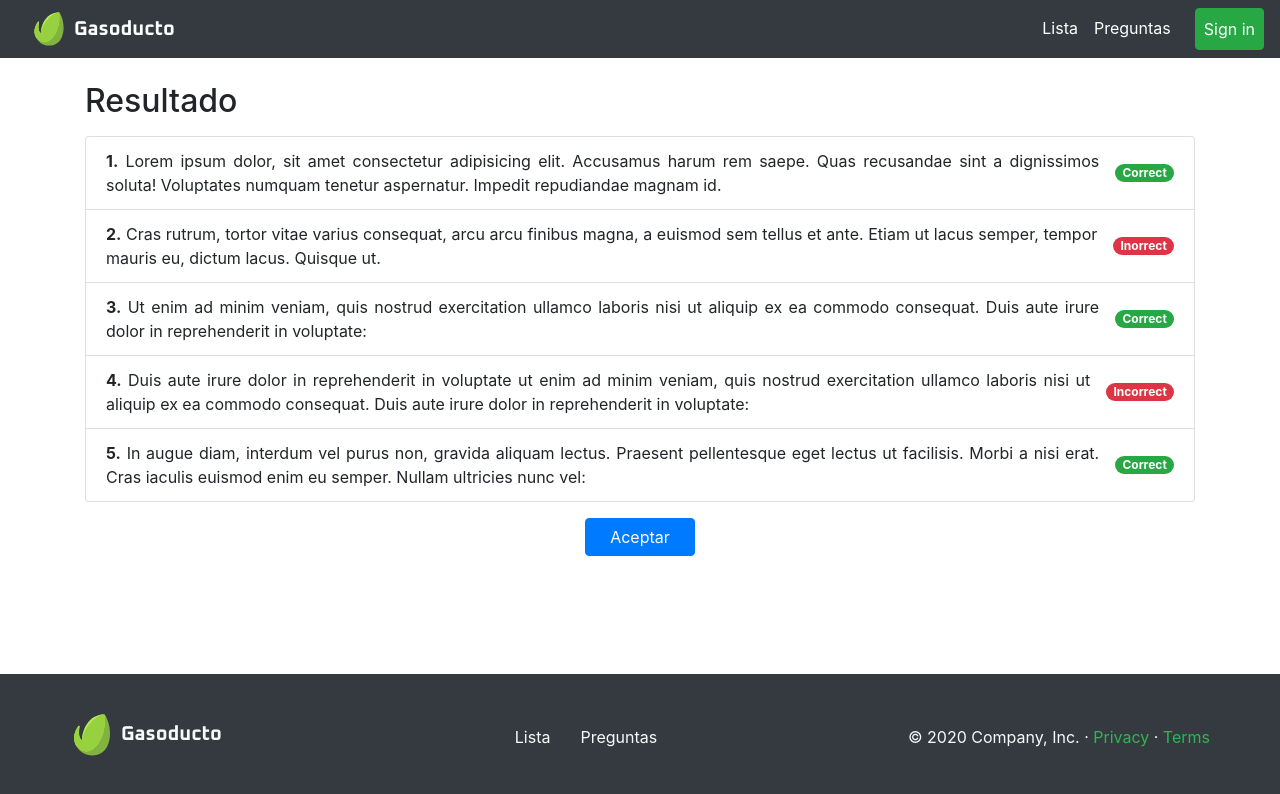
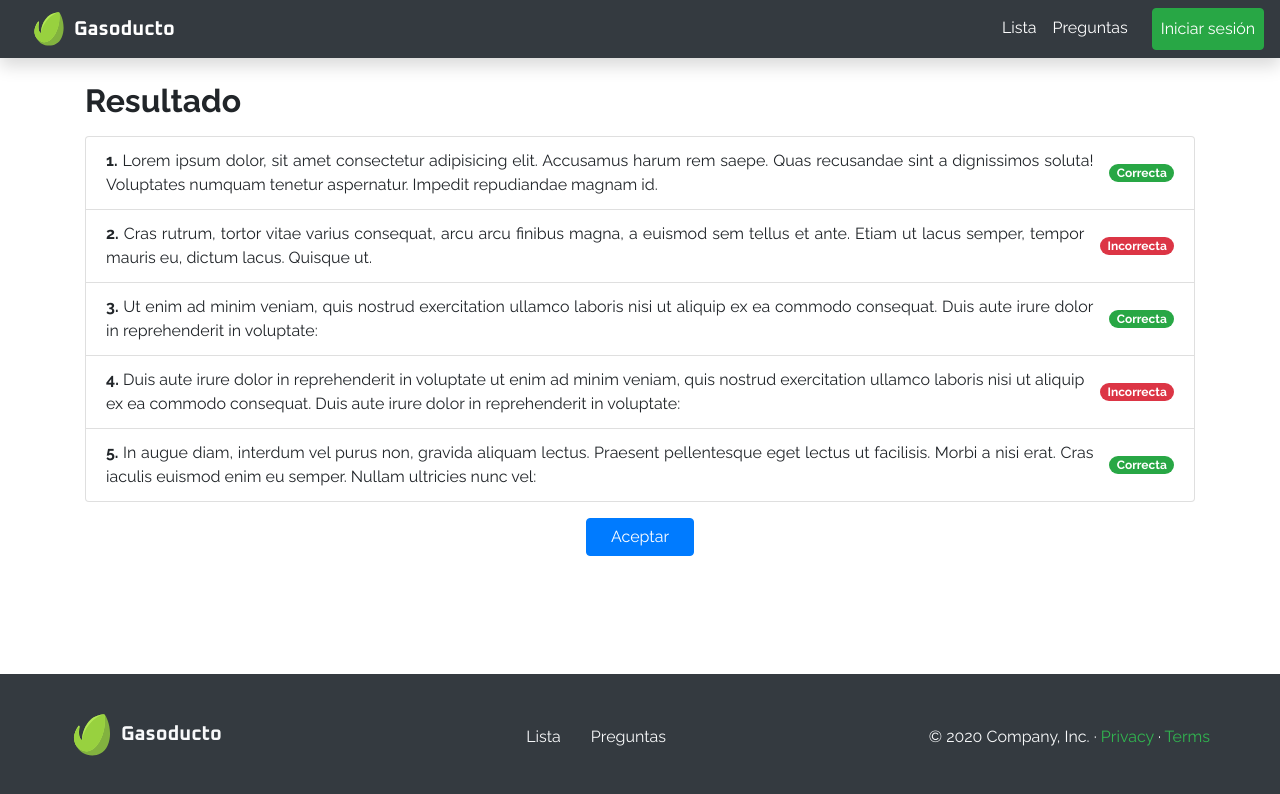
Before and after one commit to nicolasbuitrago/frontend-parcial1, a plain HTML site: page resultado.html in a window 1280 px wide. Drawn offline with nearby package versions, Linux system fonts and the light colour scheme.

Commit message:
Mejoras en la presentación

```diff
--- a/resultado.html
+++ b/resultado.html
@@ -7,12 +7,12 @@
 
 	<!-- Bootstrap CSS -->
 	<link rel="stylesheet" href="https://stackpath.bootstrapcdn.com/bootstrap/4.4.1/css/bootstrap.min.css" integrity="sha384-Vkoo8x4CGsO3+Hhxv8T/Q5PaXtkKtu6ug5TOeNV6gBiFeWPGFN9MuhOf23Q9Ifjh" crossorigin="anonymous">
-	<link href="https://fonts.googleapis.com/css?family=Oxanium:400,700&display=swap" rel="stylesheet">
+	<link href="https://fonts.googleapis.com/css?family=Oxanium:400,700|Raleway:400,700&display=swap" rel="stylesheet">
 	<link rel="stylesheet" href="style.css">
 	<title>Gasoducto - Resultado</title>
   </head>
   <body class="d-flex flex-column">
-	<nav class="navbar navbar-expand-lg navbar-dark bg-dark mb-4">
+	<nav class="navbar navbar-expand-lg navbar-dark bg-dark mb-4 shadow">
 		<object class="pr-2 ml-3" type="image/svg+xml" data="assets/eco.svg" width="42px" height="auto"></object>
 		<a class="nav-name navbar-brand" href="index.html">Gasoducto</a>
 		<button class="navbar-toggler" type="button" data-toggle="collapse" data-target="#navbarText" aria-controls="navbarText" aria-expanded="false" aria-label="Toggle navigation">
@@ -27,34 +27,34 @@
 			  <a class="nav-link" href="preguntas.html">Preguntas</a>
 			</li>
 			<li class="nav-item active">
-			  <a class="nav-link btn-success btn ml-3 d-none d-lg-block" href="login.html">Sign in</a>
-			  <a class="nav-link d-lg-none text-success" href="login.html">Sign in</a>
+			  <a class="nav-link btn-success btn ml-3 d-none d-lg-block" href="login.html">Iniciar sesión</a>
+			  <a class="nav-link d-lg-none text-success" href="login.html">Iniciar sesión</a>
 			</li>
 		  </ul>
 		</div>
 	</nav>
 	<main class="container mb-4">
-		<h2>Resultado</h2>
+		<h2 class="font-weight-bold">Resultado</h2>
 		<div class="list-group my-3">
 			<div class="list-group-item d-flex justify-content-between align-items-center">
 				<p class="text-justify mb-0"><strong>1.</strong> Lorem ipsum dolor, sit amet consectetur adipisicing elit. Accusamus harum rem saepe. Quas recusandae sint a dignissimos soluta! Voluptates numquam tenetur aspernatur. Impedit repudiandae magnam id.</p>
-				<span class="badge badge-success badge-pill ml-3">Correct</span>
+				<span class="badge badge-success badge-pill ml-3">Correcta</span>
 			</div>
 			<div class="list-group-item d-flex justify-content-between align-items-center">
 				<p class="text-justify mb-0"><strong>2.</strong> Cras rutrum, tortor vitae varius consequat, arcu arcu finibus magna, a euismod sem tellus et ante. Etiam ut lacus semper, tempor mauris eu, dictum lacus. Quisque ut.</p>
-				<span class="badge badge-danger badge-pill ml-3">Inorrect</span>
+				<span class="badge badge-danger badge-pill ml-3">Incorrecta</span>
 			</div>
 			<div class="list-group-item d-flex justify-content-between align-items-center">
 				<p class="text-justify mb-0"><strong>3.</strong> Ut enim ad minim veniam, quis nostrud exercitation ullamco laboris nisi ut aliquip ex ea commodo consequat. Duis aute irure dolor in reprehenderit in voluptate: </p>
-				<span class="badge badge-success badge-pill ml-3">Correct</span>
+				<span class="badge badge-success badge-pill ml-3">Correcta</span>
 			</div>
 			<div class="list-group-item d-flex justify-content-between align-items-center">
 				<p class="text-justify mb-0"><strong>4.</strong> Duis aute irure dolor in reprehenderit in voluptate ut enim ad minim veniam, quis nostrud exercitation ullamco laboris nisi ut aliquip ex ea commodo consequat. Duis aute irure dolor in reprehenderit in voluptate: </p>
-				<span class="badge badge-danger badge-pill ml-3">Incorrect</span>
+				<span class="badge badge-danger badge-pill ml-3">Incorrecta</span>
 			</div>
 			<div class="list-group-item d-flex justify-content-between align-items-center">
 				<p class="text-justify mb-0"><strong>5.</strong> In augue diam, interdum vel purus non, gravida aliquam lectus. Praesent pellentesque eget lectus ut facilisis. Morbi a nisi erat. Cras iaculis euismod enim eu semper. Nullam ultricies nunc vel: </p>
-				<span class="badge badge-success badge-pill ml-3">Correct</span>
+				<span class="badge badge-success badge-pill ml-3">Correcta</span>
 			</div>
 		</div>
         <div class="row justify-content-center mb-3">
--- a/style.css
+++ b/style.css
@@ -1,5 +1,6 @@
 body.d-flex {
   height: 100vh;
+  font-family: 'Raleway';
 }
 
 a {
```
Also changed, not shown: index.html (+10 -10 lines), login.html (+11 -10 lines), preguntas.html (+5 -5 lines).
